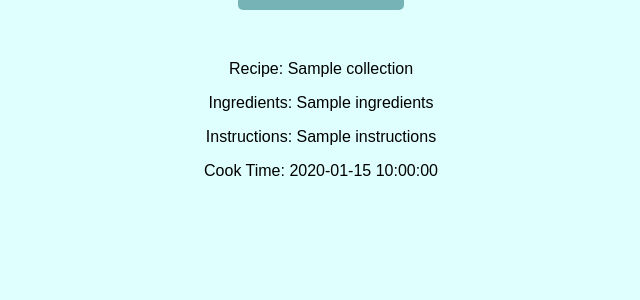
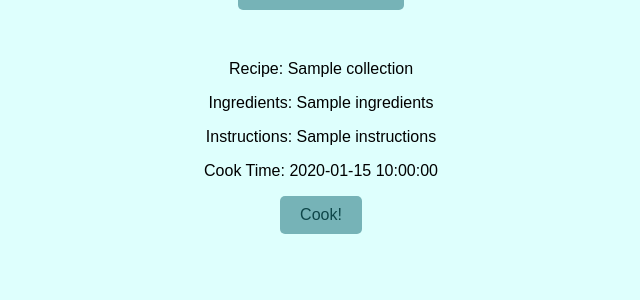
Before and after one commit to software-students-fall2023/2-web-app-exercise-chili, a Flask app: page /search in a window 1280 px wide. Shown: the part 243-543 px from the top of the page, without its empty margins (319-959 px from the left). Run offline with Flask 3, Linux system fonts and the light colour scheme; a database or web service that is not in the repository returns one stand-in record (values such as "Sample title"); parts of the project's set-up code (start-up, migrations or seed data) failed here and were passed over; some libraries are stand-ins or nearby versions.

Commit message:
Add actions on search results

```diff
--- a/templates/search.html
+++ b/templates/search.html
@@ -41,9 +41,26 @@
                 <p class="recipe-ingredient">Ingredients: {{ doc.ingredients }}</p>
                 <p class="recipe-instructions">Instructions: {{ doc.instructions }}</p>
                 <p class="recipe-cooktime">Cook Time: {{ doc.time }}</p>
+                <p>
+                    <button class="cookButton" data-recipe-id="{{ doc._id }}">Cook!</button>
+                </p>
             </article>
             <br>
             {%endfor%}
+
+            <script>
+
+                var cookButtons = document.querySelectorAll('.cookButton');
+
+
+                cookButtons.forEach(function(button) {
+                    button.addEventListener('click', function() {
+
+                        var recipe_id = button.getAttribute('data-recipe-id');
+                        window.location.href = '/cook/' + recipe_id;
+                    });
+                });
+            </script>
         </section>
 
     </body>
```
